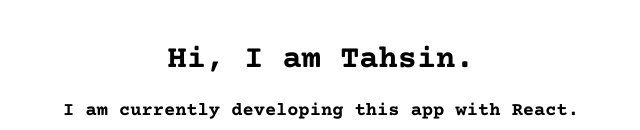
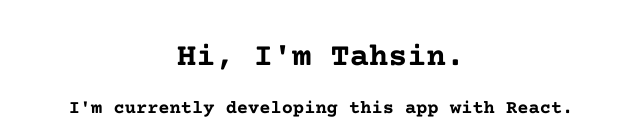
Before and after one commit to tahsinature/me-v2, a React (Create React App) app: page / in a window 1280 px wide. Shown: the part 368-498 px from the top of the page, without its empty margins (319-959 px from the left). Built offline with nearby package versions, Linux system fonts and the light colour scheme.

Commit message:
jsx change

```diff
--- a/src/App.jsx
+++ b/src/App.jsx
@@ -9,9 +9,9 @@ function App() {
           src="https://encrypted-tbn0.gstatic.com/images?q=tbn%3AANd9GcRvarIdg5-Q3-FQYIS5dpLxNVnunUigx28md5Naiby9Tlzn1xvG"
           alt=""
         />
-        <h1>Hi, I am Tahsin.</h1>
+        <h1>Hi, I'm Tahsin.</h1>
         <h3>
-          I am currently developing this app with <b>React</b>.
+          I'm currently developing this app with <b>React</b>.
         </h3>
         <div>
           <p>For now visit the following:</p>
```
